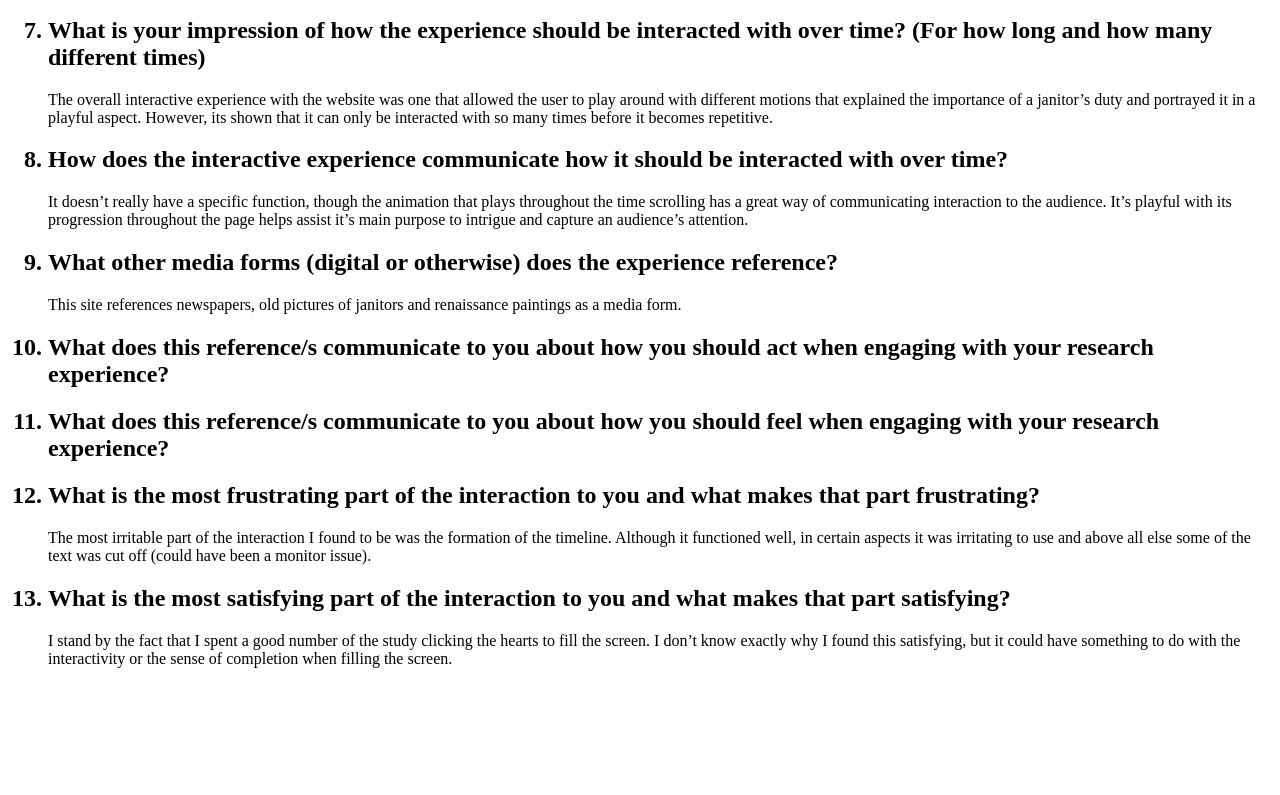
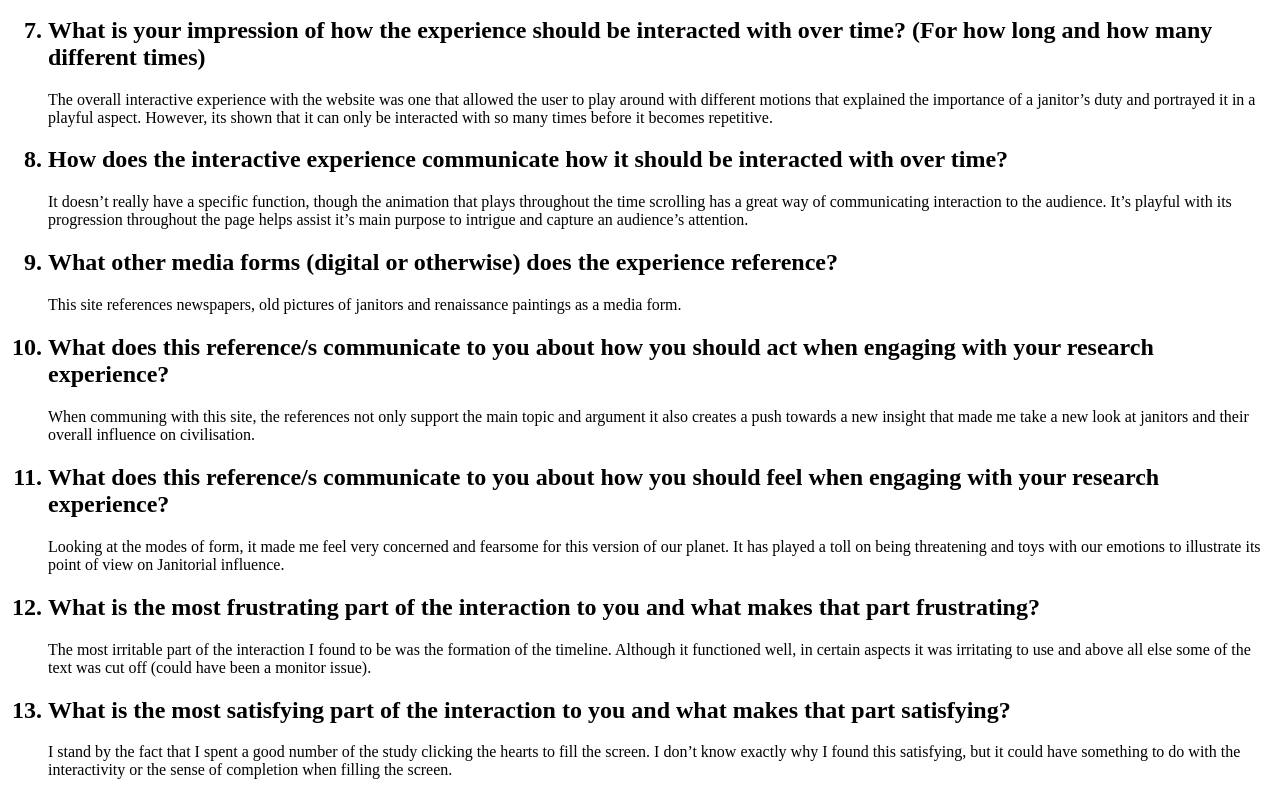
Before and after one commit to Asicanatara/Asicanatara.github.io, a plain HTML site: page Assignment1/index.html in a window 1280 px wide. Shown: the part 700-1495 px from the top of the page. Before the commit the page ends 1384 px from the top, so only its background shows below. Drawn offline with Linux system fonts and the light colour scheme.

Commit message:
Update index.html

```diff
--- a/Assignment1/index.html
+++ b/Assignment1/index.html
@@ -28,9 +28,9 @@
       <h2><li>What other media forms (digital or otherwise) does the experience reference?</li></h2>
       <p>This site references newspapers, old pictures of janitors and renaissance paintings as a media form.</p>
       <h2><li>What does this reference/s communicate to you about how you should act when engaging with your research experience?</li></h2>
-      <p></p>
+      <p>When communing with this site, the references not only support the main topic and argument it also creates a push towards a new insight that made me take a new look at janitors and their overall influence on civilisation.</p>
       <h2><li>What does this reference/s communicate to you about how you should feel when engaging with your research experience?</li></h2>
-      <p></p>
+      <p>Looking at the modes of form, it made me feel very concerned and fearsome for this version of our planet. It has played a toll on being threatening and toys with our emotions to illustrate its point of view on Janitorial influence.</p>
       <h2><li>What is the most frustrating part of the interaction to you and what makes that part frustrating?</li></h2>
       <p>The most irritable part of the interaction I found to be was the formation of the timeline. Although it functioned well, in certain aspects it was irritating to use and above all else some of the text was cut off (could have been a monitor issue).</p>
       <h2><li>What is the most satisfying part of the interaction to you and what makes that part satisfying?</li></h2>
```
